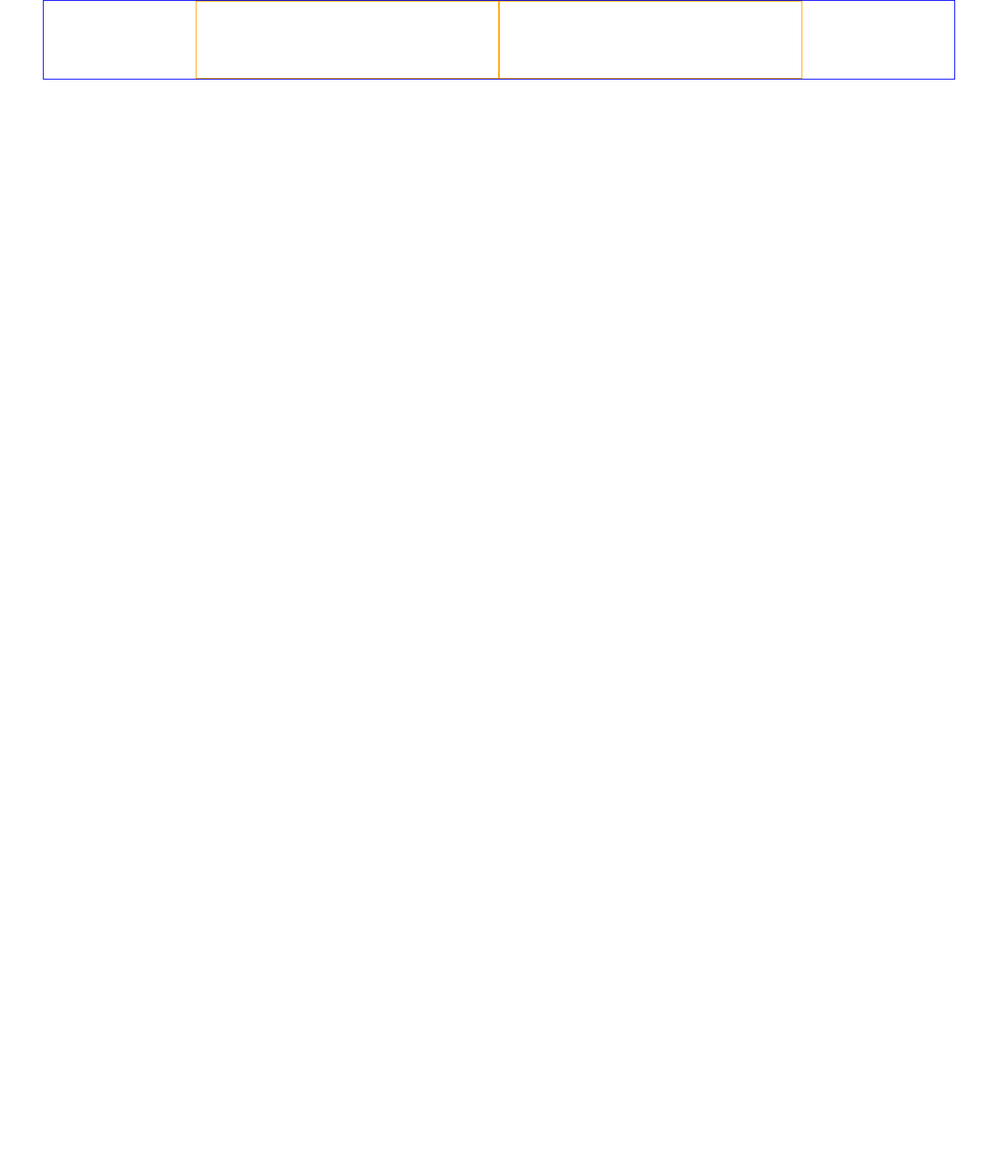
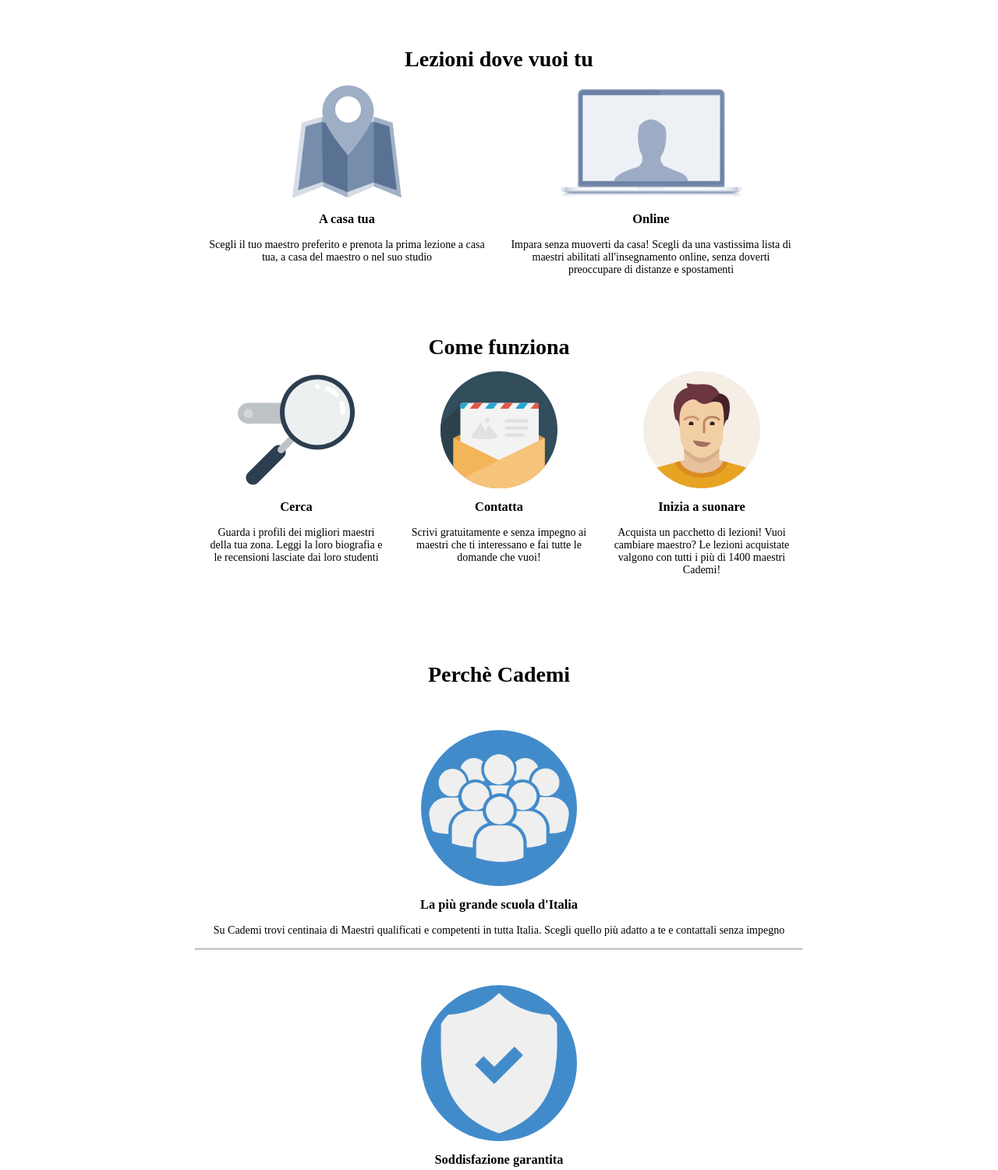
Before and after one commit to SimoneRomiti/html-css-resp-wannabe-12bool, a plain HTML site: page index.html in a window 1280 px wide. Shown: the top 1500 px of the page at 78% size. Before the commit the page ends 800 px from the top, so only its background shows below. Drawn offline with Linux system fonts and the light colour scheme; files that its build step writes are made by us from their sources.

Commit message:
Versione Desktop

```diff
--- a/css/framework.css
+++ b/css/framework.css
@@ -5,7 +5,7 @@
 }
 
 .debug [class*="col-"]{
-  height: 100px;
+  /* height: 100px; */
   border: 1px solid orange;
 }
 /* /BLOCCO_DEBUG */
--- a/css/style.css
+++ b/css/style.css
@@ -0,0 +1,43 @@
+body{
+  font-size: 14px;
+}
+
+.primo{
+  margin-top: 45px;
+}
+
+.primo [class*="col-"]{
+  text-align: center;
+}
+
+h2{
+  padding: 15px;
+  font-size: 28px;
+}
+h2#cademi{
+  padding: 50px 0 55px;
+}
+
+h3{
+  padding-top: 10px;
+}
+
+img{
+  height: 150px;
+}
+
+img.color{
+  height: 200px;
+  background-color: #428BCA;
+  border-radius: 50%;
+  padding: 10px;
+}
+
+p{
+  padding: 15px;
+}
+
+hr{
+  color: grey;
+  margin-bottom: 45px;
+}
--- a/index.html
+++ b/index.html
@@ -4,18 +4,69 @@
     <meta charset="utf-8">
     <meta name="viewport" content="width=device-width, initial-scale=1.0">
     <link rel="stylesheet" href="css/framework.css">
-    <link rel="stylesheet" href="style.css">
+    <link rel="stylesheet" href="css/style.css">
     <title>Boolean aCademy</title>
   </head>
-  <body class="debug">
-    <div class="container">
+  <body>
+    <div class="container primo">
+      <div class="col-lg-12">
+        <h2>Lezioni dove vuoi tu</h2>
+      </div>
       <div class="col-lg-4 col-lg-offset-2">
-
+        <img src="img/icon/maps.png" alt="">
+        <h3>A casa tua</h3>
+        <p>Scegli il tuo maestro preferito e prenota la prima lezione a casa tua, a casa del maestro o nel suo studio</p>
       </div>
       <div class="col-lg-4">
-
+        <img src="img/icon/screen.png" alt="">
+        <h3>Online</h3>
+        <p>Impara senza muoverti da casa! Scegli da una vastissima lista di maestri abilitati all'insegnamento online, senza doverti preoccupare di distanze e spostamenti</p>
+      </div>
       </div>
 
+      <div class="container primo">
+        <div class="col-lg-12">
+          <h2>Come funziona</h2>
+        </div>
+        <div class="col-lg-8 col-lg-offset-2">
+          <div class="col-lg-4">
+            <img src="img/search.svg" alt="">
+            <h3>Cerca</h3>
+            <p>Guarda i profili dei migliori maestri della tua zona. Leggi la loro biografia e le recensioni lasciate dai loro studenti</p>
+          </div>
+          <div class="col-lg-4">
+            <img src="img/letter.svg" alt="">
+            <h3>Contatta</h3>
+            <p>Scrivi gratuitamente e senza impegno ai maestri che ti interessano e fai tutte le domande che vuoi!</p>
+          </div>
+          <div class="col-lg-4">
+            <img src="img/male.svg" alt="">
+            <h3>Inizia a suonare</h3>
+            <p>Acquista un pacchetto di lezioni! Vuoi cambiare maestro? Le lezioni acquistate valgono con tutti i più di 1400 maestri Cademi!</p>
+          </div>
+        </div>
+      </div>
+
+      <div class="container primo">
+        <div class="col-lg-12">
+          <h2 id="cademi">Perchè Cademi</h2>
+        </div>
+        <div class="col-lg-8 col-lg-offset-2">
+          <img class="color" src="img/icon/profile.png" alt="">
+          <h3>La più grande scuola d'Italia</h3>
+          <p>Su Cademi trovi centinaia di Maestri qualificati e competenti in tutta Italia. Scegli quello più adatto a te e contattali senza impegno</p>
+          <hr>
+        </div>
+        <div class="col-lg-8 col-lg-offset-2">
+          <img class="color" src="img/icon/secure.png" alt="">
+          <h3>Soddisfazione garantita</h3>
+          <p>Se non sei soddisfatto del tuo maestro, puoi cambiarlo senza costi aggiuntivi. Le lezioni acquistate su Cademi possono essere utilizzate con tutti i nostri maestri e il nostro team è sempre disponibile per darti un consiglio!</p>
+          <hr>
+        </div>
+        <div class="col-lg-8 col-lg-offset-2">
+          <img class="color" src="img/icon/flex.png" alt="">
+          <h3>Soddisfazione garantita</h3>
+          <p>Se non sei soddisfatto del tuo maestro, puoi cambiarlo senza costi aggiuntivi. Le lezioni acquistate su Cademi possono essere utilizzate con tutti i nostri maestri e il nostro team è sempre disponibile per darti un consiglio!</p>
       </div>
     </div>
   </body>
```
